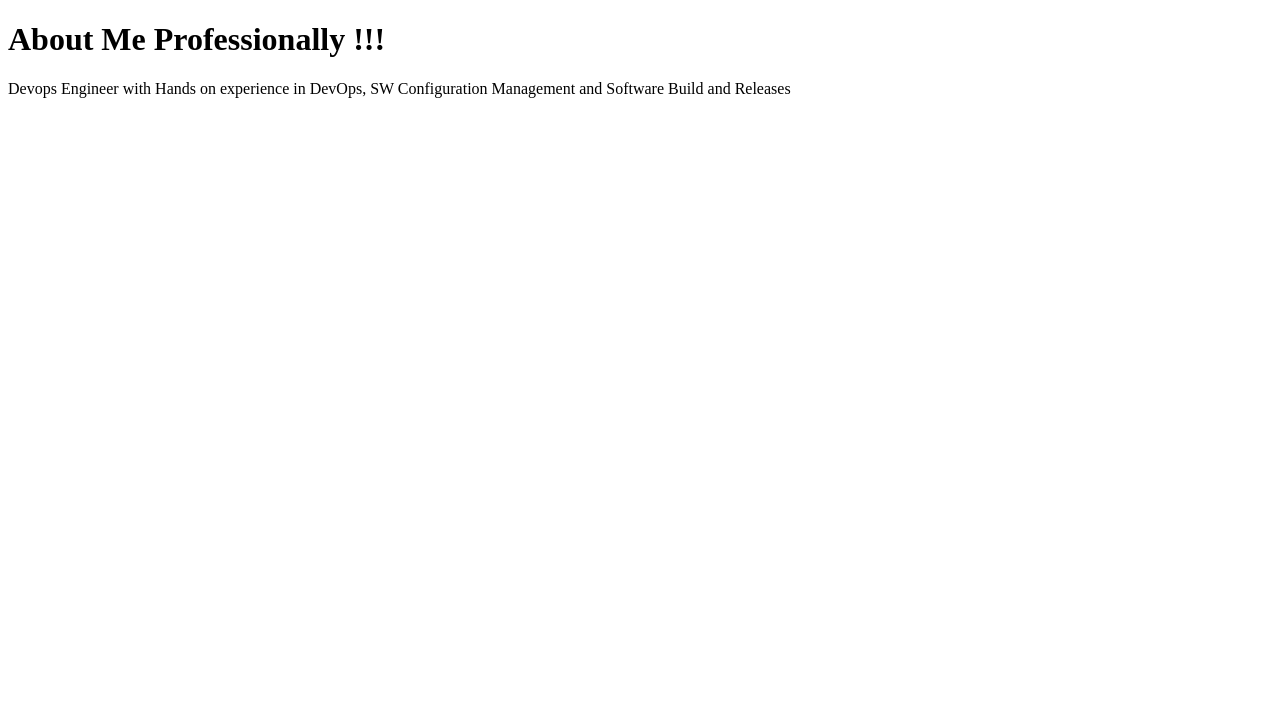
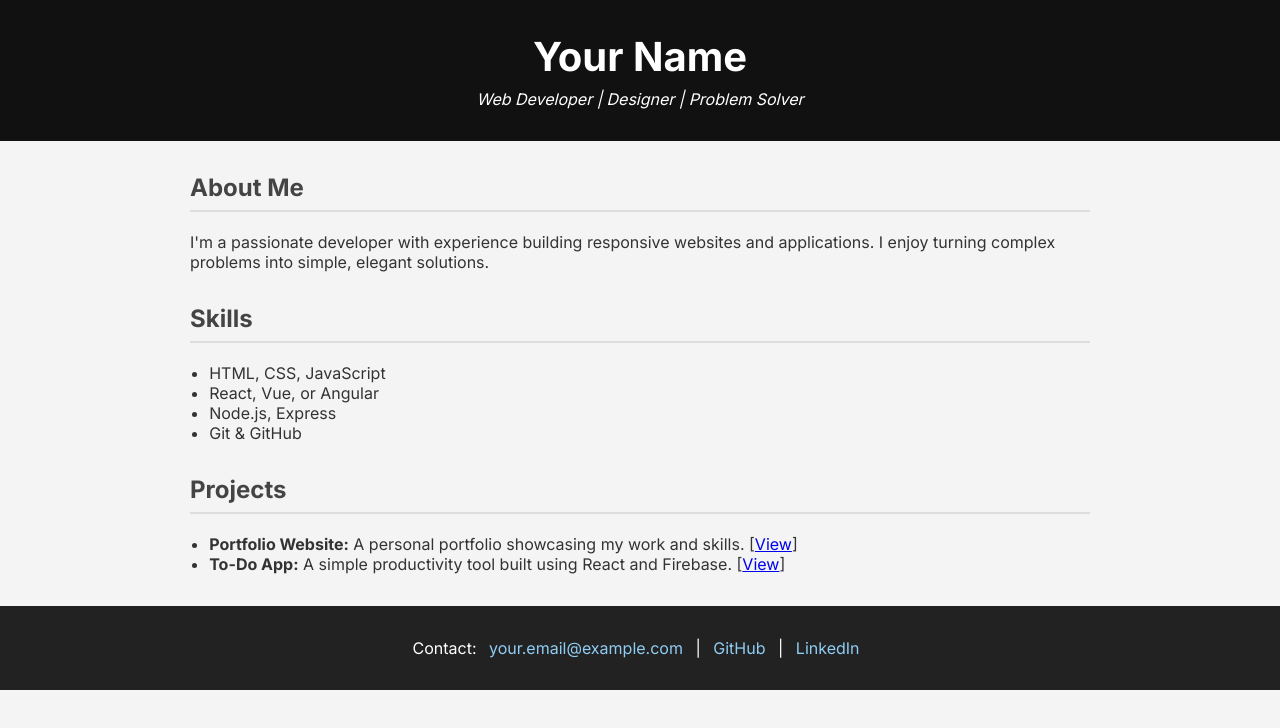
Before and after one commit to kamal9002/kamal9002.github.io, a plain HTML site: page index.html in a window 1280 px wide. Drawn offline with Linux system fonts and the light colour scheme.

Commit message:
add webpage

```diff
--- a/index.html
+++ b/index.html
@@ -1,7 +1,97 @@
 <!DOCTYPE html>
-<html>
+<html lang="en">
+<head>
+  <meta charset="UTF-8" />
+  <meta name="viewport" content="width=device-width, initial-scale=1.0"/>
+  <title>Your Name - Resume</title>
+  <link href="https://fonts.googleapis.com/css2?family=Inter:wght@400;700&display=swap" rel="stylesheet"/>
+  <style>
+    body {
+      font-family: 'Inter', sans-serif;
+      margin: 0;
+      background: #f4f4f4;
+      color: #333;
+    }
+    header {
+      background: #111;
+      color: #fff;
+      padding: 2rem;
+      text-align: center;
+    }
+    header h1 {
+      margin: 0;
+      font-size: 2.5rem;
+    }
+    header p {
+      margin: 0.5rem 0 0;
+      font-style: italic;
+    }
+    .container {
+      max-width: 900px;
+      margin: 2rem auto;
+      padding: 0 1rem;
+    }
+    section {
+      margin-bottom: 2rem;
+    }
+    h2 {
+      color: #444;
+      border-bottom: 2px solid #ddd;
+      padding-bottom: 0.5rem;
+    }
+    ul {
+      padding-left: 1.2rem;
+    }
+    .contact {
+      background: #222;
+      color: #fff;
+      text-align: center;
+      padding: 1rem;
+    }
+    .contact a {
+      color: #90cdf4;
+      text-decoration: none;
+      margin: 0 0.5rem;
+    }
+  </style>
+</head>
 <body>
-<h1>About Me Professionally !!!</h1>
-<p>Devops Engineer with Hands on experience in DevOps, SW Configuration Management and Software Build and Releases</p>
+
+  <header>
+    <h1>Your Name</h1>
+    <p>Web Developer | Designer | Problem Solver</p>
+  </header>
+
+  <div class="container">
+    <section>
+      <h2>About Me</h2>
+      <p>I'm a passionate developer with experience building responsive websites and applications. I enjoy turning complex problems into simple, elegant solutions.</p>
+    </section>
+
+    <section>
+      <h2>Skills</h2>
+      <ul>
+        <li>HTML, CSS, JavaScript</li>
+        <li>React, Vue, or Angular</li>
+        <li>Node.js, Express</li>
+        <li>Git & GitHub</li>
+      </ul>
+    </section>
+
+    <section>
+      <h2>Projects</h2>
+      <ul>
+        <li><strong>Portfolio Website:</strong> A personal portfolio showcasing my work and skills. [<a href="#">View</a>]</li>
+        <li><strong>To-Do App:</strong> A simple productivity tool built using React and Firebase. [<a href="#">View</a>]</li>
+      </ul>
+    </section>
+  </div>
+
+  <footer class="contact">
+    <p>Contact: <a href="mailto:your.email@example.com">your.email@example.com</a> |
+      <a href="https://github.com/yourusername" target="_blank">GitHub</a> |
+      <a href="https://linkedin.com/in/yourprofile" target="_blank">LinkedIn</a></p>
+  </footer>
+
 </body>
 </html>
```
